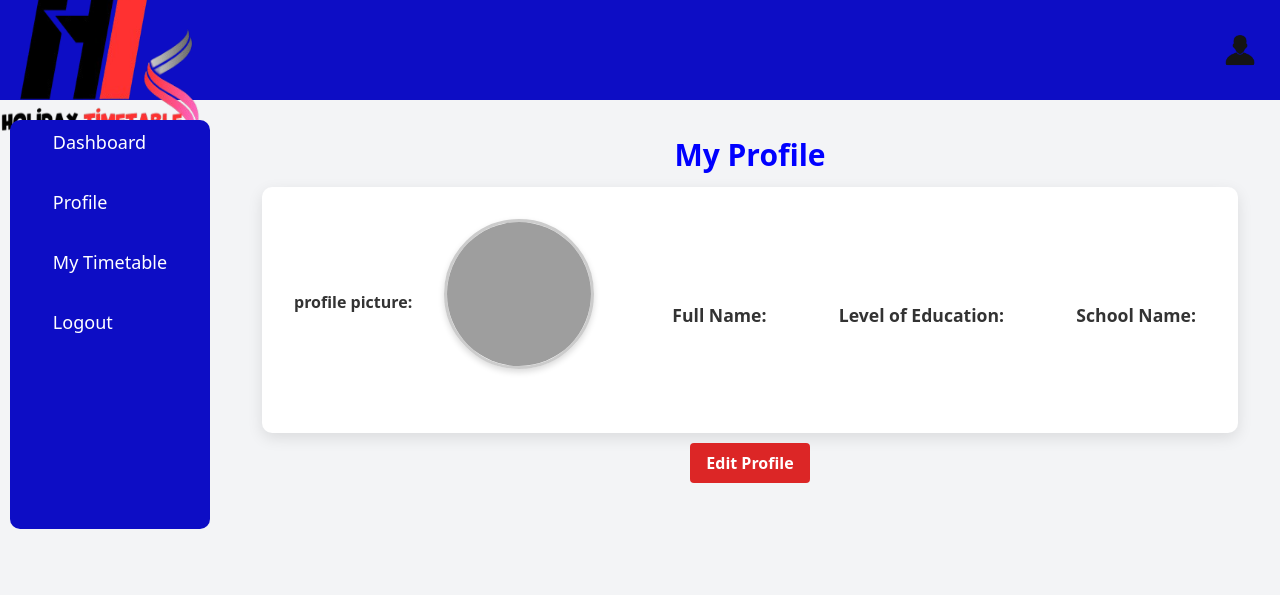
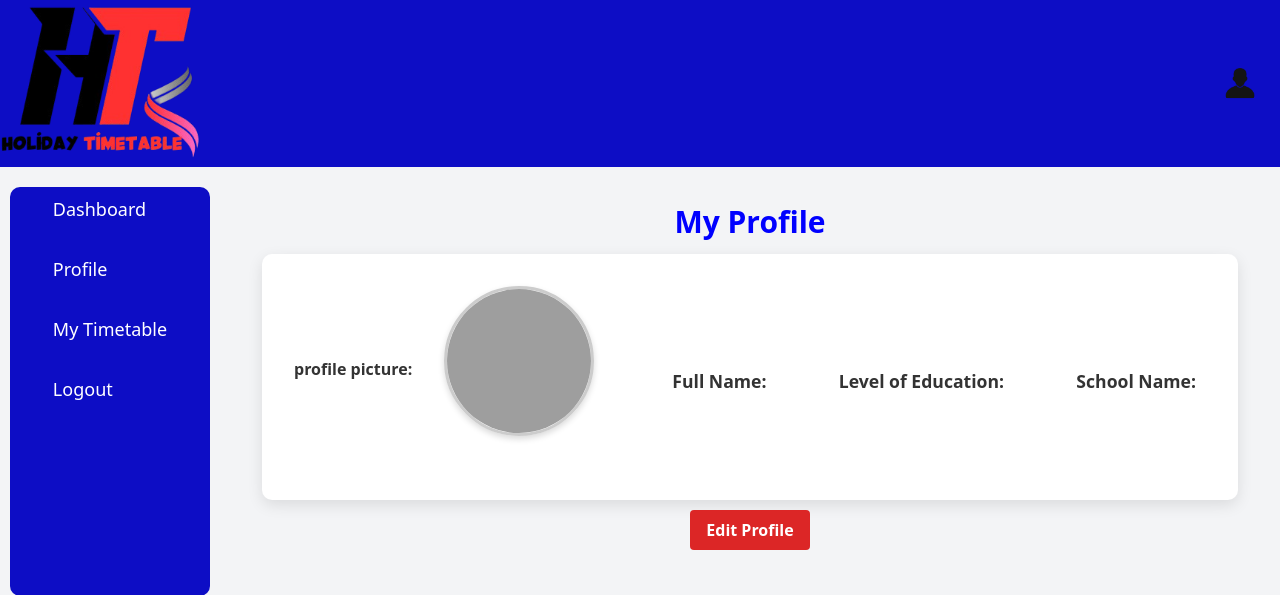
Before and after one commit to Nes-mureta/Holiday_scheduler, a Django app: page /profile/ in a window 1280 px wide. Shown: the top 595 px of the page. Run offline with Django 5.2, Linux system fonts and the light colour scheme; a user stored in the database is signed in; data comes from the database, SQL or seed files in the repository; both versions use the stored data as it was after the commit; some libraries are stand-ins or nearby versions; grey boxes are pictures that could not be loaded.

Commit message:
base issue fixed

```diff
--- a/static/css/base.css
+++ b/static/css/base.css
@@ -1,5 +1,5 @@
 .base_header{
-    height: 100px !important;
+    height: 100px;
     background-color: rgb(13, 13, 197);
     height: fit-content;
     color: #fff;
@@ -9,7 +9,7 @@
 }
 .logo img{
     width: 200px;
-    height: 200px;
+    height:90%;
 }
 .pic img{
     width: 40px;
```
Also changed, not shown: db.sqlite3.
